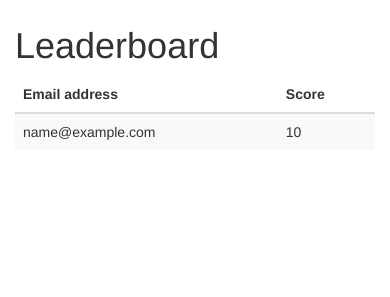
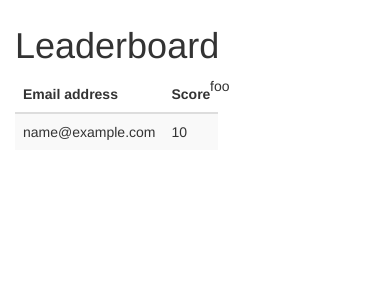
Before and after one commit to maxharlow/fantasy-parliament, a Flask app: page /leaderboard in a window 390 px wide. Shown: the part 54-351 px from the top of the page. Run offline with Flask 2, Linux system fonts and the light colour scheme; a database or web service that is not in the repository returns one stand-in record (values such as "Sample title"); some libraries are stand-ins or nearby versions.

Commit message:
resolve conflicts

```diff
--- a/fantasy-parliament/routes.py
+++ b/fantasy-parliament/routes.py
@@ -29,3 +29,7 @@ def calculate():
     for user in get_users():
         calculate_score(user)
     return ''
+
+@application.route('/user/<email>/scoring')
+def user_scoring(email):
+	return '"hello"'
--- a/fantasy-parliament/templates/leaderboard.html
+++ b/fantasy-parliament/templates/leaderboard.html
@@ -28,7 +28,9 @@
     </div>
 
     <div class="container">
-        <h1>Leaderboard</h2>
+        <h1>Leaderboard</h1>
+        <div class="row">
+        	<div class="col-xs-6">
 				<table class="table table-striped">
 					<thead>
 						<tr>
@@ -38,17 +40,23 @@
 					</thead>
 					<tbody>
 						{% for user in users %}
-                    <tr>
-                        <td>{{ user.email }}</td>
+							<tr class="user">
+								<td class="email">{{ user.email }}</td>
 								<td>{{ user.score }}</td>
 							</tr>
 						{% endfor %}
 					</tbody>
 				</table>
 			</div>
+			<div class="col-xs-6" id="scoring">
+				foo
+			</div>
+		</div>
+    </div>
 
     <script src="//ajax.googleapis.com/ajax/libs/jquery/1.10.2/jquery.min.js"></script>
     <script src="static/underscore.js"></script>
     <script src="static/twfyapi.js"></script>
+    <script src="static/leaderboard.js"></script>
 </body>
 </html>
```
Lines whose indentation alone changed are shown as unchanged.
